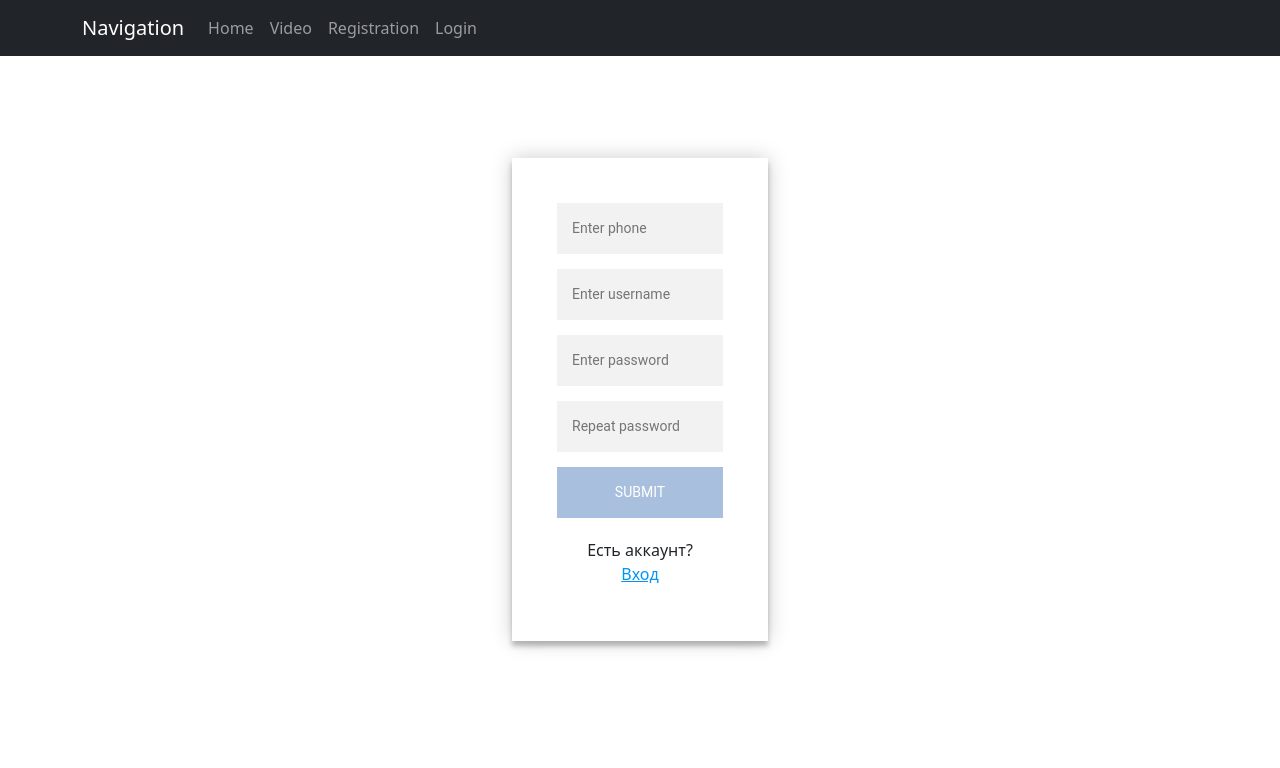
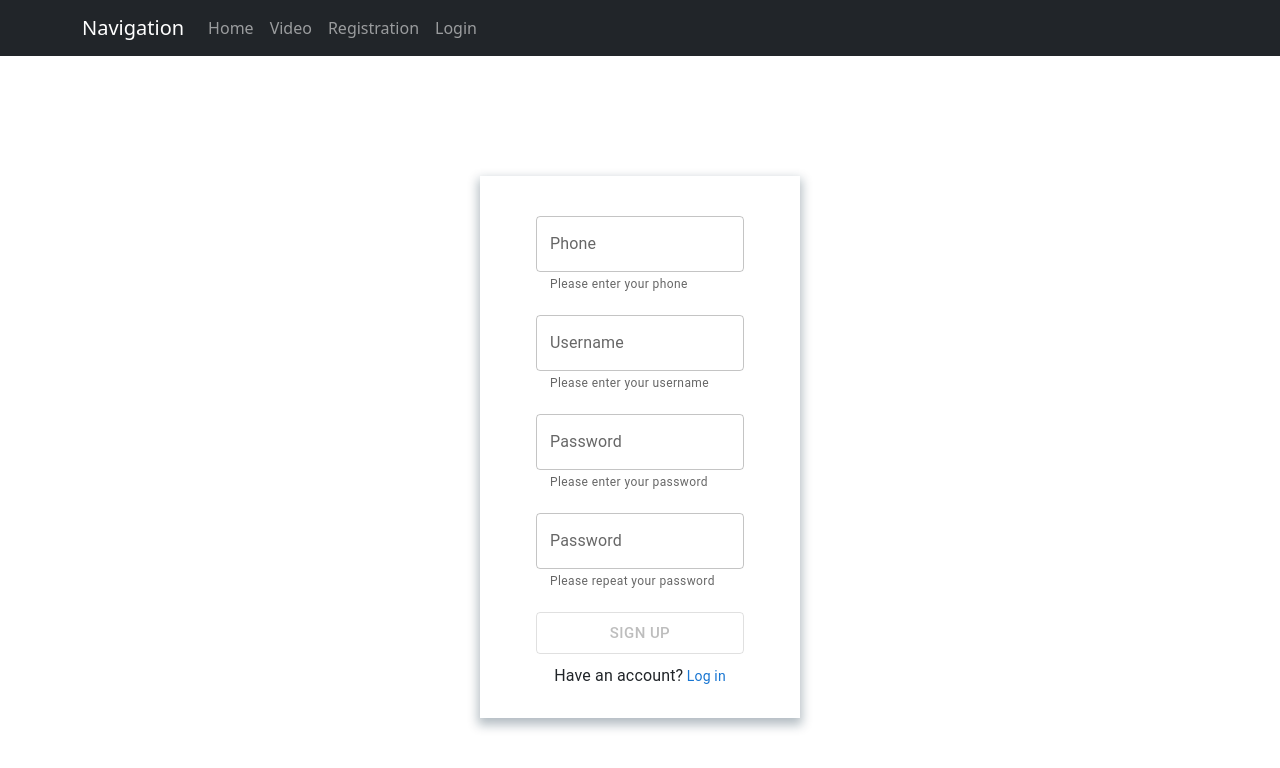
Before and after one commit to vladyslava-mykhl/video-project, a React (Create React App) app in the folder front/my-app/: page /registration in a window 1280 px wide. Shown: the top 768 px of the page. Built offline with nearby package versions, Linux system fonts and the light colour scheme.

Commit message:
update mark up

```diff
--- a/front/my-app/package.json
+++ b/front/my-app/package.json
@@ -25,6 +25,7 @@
     "react-copy-to-clipboard": "^5.0.4",
     "react-dom": "^17.0.2",
     "react-elastic-carousel": "^0.11.5",
+    "react-imask": "^6.2.2",
     "react-loader-spinner": "^4.0.0",
     "react-notifications": "^1.7.2",
     "react-player": "^2.9.0",
--- a/front/my-app/src/App.css
+++ b/front/my-app/src/App.css
@@ -59,3 +59,60 @@ MuiOutlinedInput-root {
   display: inline;
   position: absolute !important;
 }
+
+.auth-form {
+  -webkit-box-shadow: 0px 5px 10px 2px rgba(7, 35, 56, 0.3);
+  -moz-box-shadow: 0px 5px 10px 2px rgba(7, 35, 56, 0.3);
+  box-shadow: 0px 5px 10px 2px rgba(7, 35, 56, 0.3);
+  display: flex;
+  flex-direction: column;
+  justify-content: center;
+  align-items: center;
+  margin: 120px auto !important;
+  padding: 30px;
+}
+.auth-form .MuiFormControl-root {
+  margin: 10px !important;
+  width: 80%;
+}
+.auth-form .MuiButton-root {
+  margin: 10px 0 !important;
+  width: 80%;
+}
+.auth-form .MuiTypography-root {
+  text-align: center;
+}
+
+.home-container {
+  margin: 100px auto;
+  padding: 50px;
+  max-width: 500px;
+  display: flex;
+  flex-grow: 1;
+  flex-direction: column;
+  box-sizing: border-box;
+  width: 100%;
+}
+
+.home-span {
+  color: rgb(0, 127, 255);
+}
+
+.home-container p {
+  margin: 10px 0;
+}
+
+.home-container h5 {
+  text-align: right;
+}
+
+.home-container svg {
+  color: rgb(0, 127, 255);
+  cursor: pointer;
+  font-weight: 600;
+  transition: all 500ms;
+}
+
+.home-container svg:hover {
+  transform: rotate(180deg);
+}
--- a/front/my-app/src/components/CategorySelect.js
+++ b/front/my-app/src/components/CategorySelect.js
@@ -1,6 +1,6 @@
 import axios from "axios";
 import React, {useState, useEffect} from "react";
-import { TextField, FormControl, InputLabel, Select, MenuItem } from '@mui/material';
+import {FormControl, InputLabel, Select, MenuItem } from '@mui/material';
 import IconButton from '@mui/material/IconButton';
 import ClearIcon from '@mui/icons-material/Clear';
 import {notification} from '../components/Toasts';
@@ -10,7 +10,7 @@ const CategorySelect = ({isSelectCategory, setIsSelectCategory}) => {
     let componentMounted = true;
     useEffect(() => {
         const fetchData = async () => {
-            const response = await axios.get("http://localhost:3000/get-categories")
+            await axios.get("http://localhost:3000/get-categories")
                 .then(res => (componentMounted && setCategories(res.data)))
                 .catch(e => notification('error', e))
         };
--- a/front/my-app/src/components/Post.js
+++ b/front/my-app/src/components/Post.js
@@ -8,7 +8,7 @@ import CardMedia from '@mui/material/CardMedia';
 import CardContent from '@mui/material/CardContent';
 import CardActions from '@mui/material/CardActions';
 import Typography from '@mui/material/Typography';
-import {faEye} from "@fortawesome/free-solid-svg-icons";
+
 
 const Post = ({onWatched, video}) => {
     return (
--- a/front/my-app/src/components/Toasts.js
+++ b/front/my-app/src/components/Toasts.js
@@ -1,5 +1,7 @@
+import * as React from 'react';
 import 'react-toastify/dist/ReactToastify.css';
 import { toast } from 'react-toastify';
+import {Snackbar, Alert, Button} from '@mui/material';
 
 toast.configure();
 
@@ -13,13 +15,19 @@ export const notification = (type, value) => {
                 draggable: true
             });
             break;
-        case 'error':
+        default:
             toast.error(value, {
                 position: "top-center",
                 autoClose: false,
                 closeOnClick: true,
                 draggable: true
             });
-            break;
     };
+    return (
+        <Snackbar open={true} autoHideDuration={6000}>
+            <Alert  severity={type} sx={{  width: '100%' }}>
+                {value}
+            </Alert>
+        </Snackbar>
+    )
 };
--- a/front/my-app/src/pages/Login.js
+++ b/front/my-app/src/pages/Login.js
@@ -1,6 +1,5 @@
 import React, {useState} from 'react';
-import styled from 'styled-components';
-import {Form, Button} from 'react-bootstrap';
+import {Link, Typography, TextField, Button,  Grid} from '@mui/material';
 import {useUser} from '../hooks/useUser';
 
 const LoginForm = () => {
@@ -8,69 +7,24 @@ const LoginForm = () => {
     const [password, setPassword] = useState('');
     const {onLog} = useUser();
     return (
-        <>
-            <Form className="w-50 mx-auto mt-6">
-                <Form.Group className="mb-3" controlId="formNumber">
-                    <Form.Label>Phone number</Form.Label>
-                    <Form.Control type="phone" placeholder="Enter phone"  value = {phone} onChange = {e => setPhone(e.target.value)}/>
-                </Form.Group>
-                <Form.Group className="mb-3" controlId="formcPassword">
-                    <Form.Label>Password</Form.Label>
-                    <Form.Control type="password" placeholder="Password" value = {password} onChange = {e => setPassword(e.target.value)}/>
-                </Form.Group>
-                <Button variant="dark" disabled = {!phone || !password} onClick = {() => onLog(phone, password)}>
-                    Submit
-                </Button>
-            </Form>
-        </>
+        <Grid container item className="auth-form" xs={10} sm={7} md={3} container direction="column" justifyContent="center" alignItems="center">
+            <TextField
+                type="phone"
+                helperText="Please enter your phone"
+                label="Phone"
+                value = {phone}
+                onChange = {e => setPhone(e.target.value)}
+            />
+            <TextField
+                type="password"
+                helperText="Please enter your password"
+                label="Password"
+                value = {password} onChange = {e => setPassword(e.target.value)}
+            />
+            <Button disabled = {!phone || !password} size="large" variant="outlined" onClick = {() => onLog(phone, password)}>Log in</Button>
+            <Typography>Don't have an account yet? <Link variant="body2" underline="none" href="/registration"> Sign up</Link></Typography>
+        </Grid>
     );
 };
 
 export default LoginForm;
-
-const LogForm  = styled.div`
-  width: 20%;
-  padding: 8% 0 0;
-  margin: auto;
-  //div {
-  //  position: relative;
-  //  z-index: 1;
-  //  background: #FFFFFF;
-  //  padding: 45px 45px 35px 45px;
-  //  text-align: center;
-  //  box-shadow: 0 0 20px 0 rgba(0, 0, 0, 0.2), 0 5px 5px 0 rgba(0, 0, 0, 0.24);
-  //}
-  //input {
-  //  font-family: "Roboto", sans-serif;
-  //  outline: 0;
-  //  background: #f2f2f2;
-  //  width: 100%;
-  //  border: 0;
-  //  margin: 0 0 15px;
-  //  padding: 15px;
-  //  box-sizing: border-box;
-  //  font-size: 14px;
-  //}
-  //button {
-  //  font-family: "Roboto", sans-serif;
-  //  text-transform: uppercase;
-  //  outline: 0;
-  //  background: #a8bfdd;
-  //  width: 100%;
-  //  border: 0;
-  //  padding: 15px;
-  //  color: #FFFFFF;
-  //  font-size: 14px;
-  //  cursor: pointer;
-  //}
-  //a {
-  //  padding-top: 10px;
-  //  color: rgba(0,149,246,1);;
-  //}
-  //p {
-  //  margin: 20px auto;
-  //}
-  //button:hover,button:active, button:focus {
-  //  background: #97abc4;
-  //}
-`;
--- a/front/my-app/src/pages/Registration.js
+++ b/front/my-app/src/pages/Registration.js
@@ -1,6 +1,8 @@
 import React, {useState} from 'react';
 import styled from 'styled-components';
 import {useUser} from '../hooks/useUser';
+import { IMaskInput } from 'react-imask';
+import {Paper, Link, Typography, TextField, Button, FormControl, InputLabel, Input, FormHelperText, Grid} from '@mui/material';
 
 const RegistrationForm = () => {
     const [phone, setPhone] = useState('');
@@ -9,70 +11,40 @@ const RegistrationForm = () => {
     const [username, setUsername] = useState('');
     const {onReg} = useUser();
     return (
-        <RegistrForm >
-            <div>
-                <input type="phone" placeholder="Enter phone" value={phone}
-                       onChange={e => setPhone(e.target.value)}/>
-                <input type="username" placeholder="Enter username" value={username}
-                       onChange={e => setUsername(e.target.value)}/>
-                <input type="password" placeholder="Enter password" value={password}
-                       onChange={e => setPassword(e.target.value)}/>
-                <input type="password" placeholder="Repeat password" value={passwordRepeat}
-                       onChange={e => setPasswordRepeat(e.target.value)}/>
-                <button disabled={!phone || !username || !password || passwordRepeat !== password}
-                        onClick={() => onReg(phone, password, username)}>Submit
-                </button>
-                <p>Есть аккаунт?<a href="/login">Вход</a></p>
-            </div>
-        </RegistrForm >
+        <Grid container item className="auth-form" xs={10} sm={7} md={3} container direction="column" justifyContent="center" alignItems="center">
+            <TextField
+                type="phone"
+                helperText="Please enter your phone"
+                label="Phone"
+                value = {phone}
+                onChange = {e => setPhone(e.target.value)}
+           />
+            <TextField
+                helperText="Please enter your username"
+                label="Username"
+                value={username}
+                onChange={e => setUsername(e.target.value)}
+            />
+            <TextField
+                type="password"
+                helperText="Please enter your password"
+                label="Password"
+                value = {password}
+                onChange = {e => setPassword(e.target.value)}
+            />
+            <TextField
+                type="password"
+                helperText="Please repeat your password"
+                label="Password"
+                value = {passwordRepeat}
+                onChange={e => setPasswordRepeat(e.target.value)}
+            />
+            <Button disabled={!phone || !username || !password || passwordRepeat !== password} size="large" variant="outlined" onClick={() => onReg(phone, password, username)}>
+                Sign up
+            </Button>
+            <Typography>Have an account?<Link variant="body2" underline="none" href="/login"> Log in</Link></Typography>
+        </Grid>
     );
 };
 
 export default RegistrationForm;
-
-const RegistrForm  = styled.div`
-  width: 20%;
-  padding: 8% 0 0;
-  margin: auto;
-  div {
-    position: relative;
-    z-index: 1;
-    background: #FFFFFF;
-    padding: 45px 45px 35px 45px;
-    text-align: center;
-    box-shadow: 0 0 20px 0 rgba(0, 0, 0, 0.2), 0 5px 5px 0 rgba(0, 0, 0, 0.24);
-  }
-  input {
-    font-family: "Roboto", sans-serif;
-    outline: 0;
-    background: #f2f2f2;
-    width: 100%;
-    border: 0;
-    margin: 0 0 15px;
-    padding: 15px;
-    box-sizing: border-box;
-    font-size: 14px;
-  }
-  button {
-    font-family: "Roboto", sans-serif;
-    text-transform: uppercase;
-    outline: 0;
-    background: #a8bfdd;
-    width: 100%;
-    border: 0;
-    padding: 15px;
-    color: #FFFFFF;
-    font-size: 14px;
-    cursor: pointer;
-  }
-  a {
-    padding-top: 10px;
-    color: rgba(0,149,246,1);;
-  }
-  p {
-    margin: 20px;
-  }
-  button:hover,button:active, button:focus {
-    background: #97abc4;
-  }
-`;
--- a/front/my-app/src/pages/Video.js
+++ b/front/my-app/src/pages/Video.js
@@ -7,7 +7,7 @@ import styled from 'styled-components';
 import {useUser} from '../hooks/useUser';
 import Post from '../components/Post'
 import {notification} from '../components/Toasts';
-import {FilterVideoButton, CancelButton} from '../components/Buttons';
+import {FilterVideoButton} from '../components/Buttons';
 import CategorySelect from '../components/CategorySelect';
 
 const ShowVideo = () => {
@@ -15,6 +15,7 @@ const ShowVideo = () => {
     const [video, setVideo] = useState([]);
     const [loading, setLoading] = useState(false);
     const [isMy, setIsMy] = useState(false);
+    console.log(state.userId == false)
     const [isSelectCategory, setIsSelectCategory] = useState("");
     const onVideoFilter = () => {
         setLoading(true);
@@ -46,8 +47,8 @@ const ShowVideo = () => {
             {loading ? <Loader type="TailSpin" color='#6c757d' height={150} width={150} className="video-upload"/> :
                 <VideoFit>
                     <FilterContainer>
+                        {state.userId && <FilterVideoButton isMy={isMy} onToggle={() => setIsMy(!isMy)}/> }
                         <CategorySelect isSelectCategory={isSelectCategory} setIsSelectCategory={setIsSelectCategory}/>
-                        <FilterVideoButton isMy={isMy} onToggle={() => setIsMy(!isMy)}/>
                     </FilterContainer>
                     {video.length === 0 ?
                         <div>
```
Also changed, not shown: front/my-app/src/components/Video.js (+10 -1 lines), front/my-app/src/pages/Home.js (+20 -24 lines), 1 other file (tests, documents, lock files or other folders). Lines whose indentation alone changed are shown as unchanged.
